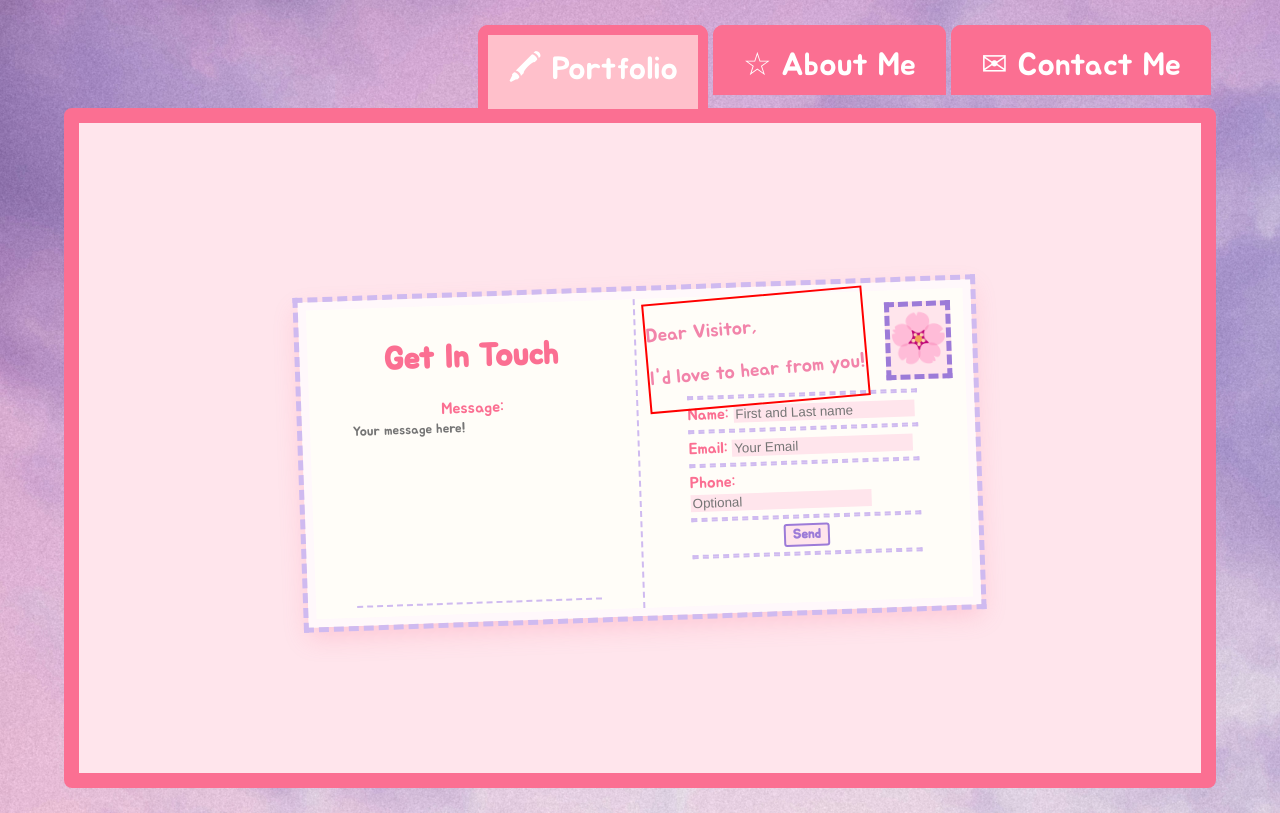
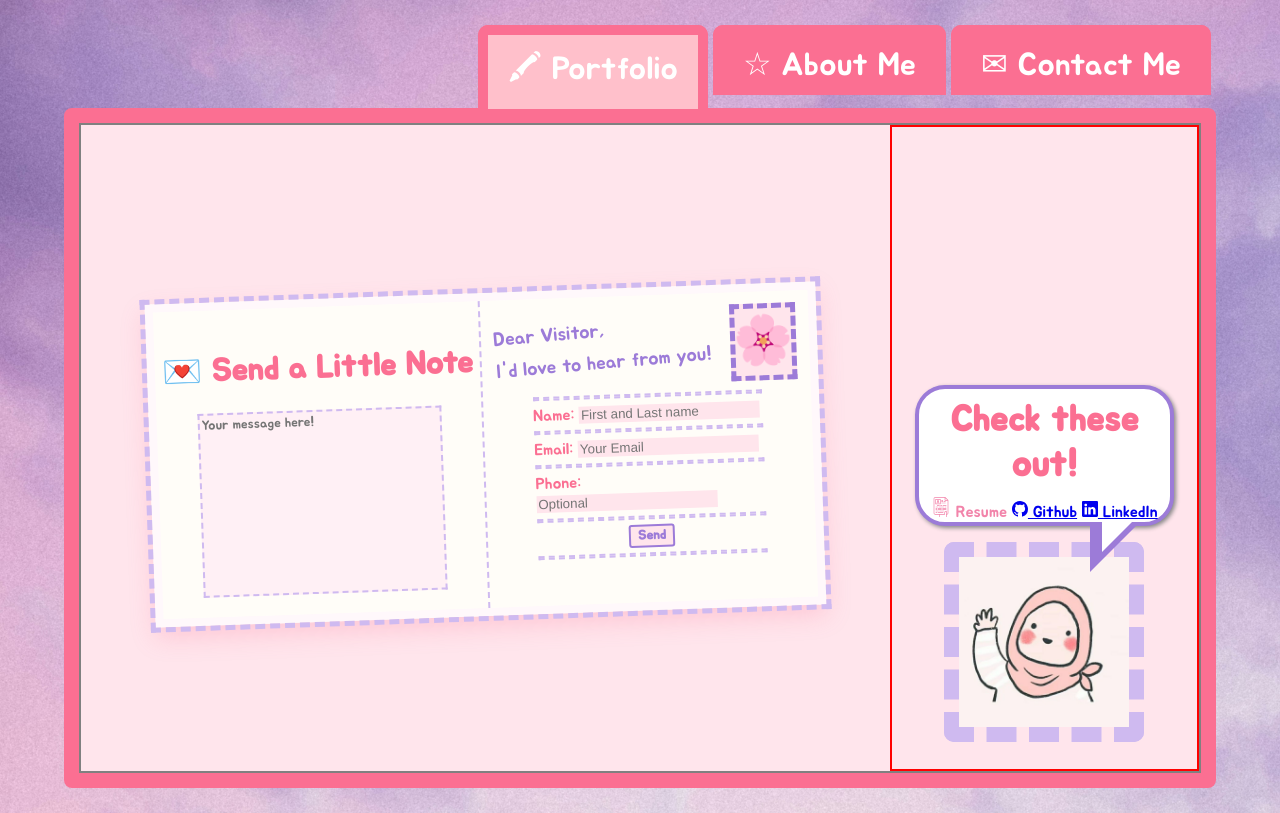
Before and after one commit to Brygetee/My-Portfolio-Website, a Flask app: page /contact in a window 1280 px wide. Run offline with Flask 3, Linux system fonts and the light colour scheme.

Commit message:
finished main layout for contact page + added cartoon caption

```diff
--- a/main.py
+++ b/main.py
@@ -16,5 +16,5 @@ if __name__ == '__main__':
 
 
 # emojis: https://emojicombos.com/heart
-# TODO 1: Add two more flower decorations and make them all responsive
-# TODO 2: Complete rough draft of contact me form page
+# TODO 1: Align cartoon on contact page + add h1
+# TODO 2: Complete rough draft of portfolio page + fix tab css
--- a/static/styles.css
+++ b/static/styles.css
@@ -168,12 +168,12 @@ body{
 
 }
 #flower-decoration-1{
-    color: var(--dark-purple);
-    font-size: 8rem;
+    color: var(--dark-pink);
+    font-size: 4rem;
     position: absolute;
     z-index: 3;
-    top: 80%;
-    left: 28%;
+    top: 86%;
+    left: 30%;
 
 
 
@@ -378,6 +378,46 @@ body{
 }
 
 /*-------------------------Form page--------------------------------*/
+.contact-page{
+    display: flex;
+    border: 2px solid gray;
+    z-index: 999;
+    height: 100%;
+    width: 100%;
+}
+
+.contact-speech-bubble{
+    display: flex;
+    flex-direction: column;
+    border: 2px solid red;
+    justify-content: flex-end;
+    padding: 0 1rem;
+
+}
+.contact-speech-bubble .speech{
+    border: 4px solid var(--dark-purple);
+}
+.contact-speech-bubble .speech:before{
+  content: '';
+  position: absolute;
+  width: 0;
+  height: 0;
+  right: 30px;
+  top: 100%;
+  border-width: 25px;
+  border-style: solid;
+  border-color: var(--dark-purple) transparent transparent var(--dark-purple);
+}
+#contact-cartoon{
+    height: auto;
+    width: 100%;
+    max-width: 200px;
+    border: 15px dashed var(--light-purple);
+    border-radius: 10px;
+    display: block;
+    margin: 0 auto;
+    margin-bottom: 10%;
+}
  .post-card{
     background-color: #fffdf8;
     height: 50%;
@@ -395,7 +435,6 @@ body{
  }
 #contactForm input:focus,
 #message:focus{
-    background-color: #fff0f5;
     outline: none;
     box-shadow: 0 0 8px var(--light-purple);
 }
@@ -421,6 +460,7 @@ body{
     border-right: 2px dashed var(--light-purple);
     height: 80%;
 
+
  }
  #message{
     width: 75%;
@@ -428,9 +468,10 @@ body{
     cursor: pointer;
     border: none;
     background-color: transparent;
-    border-bottom: 2px dashed var(--light-purple);
+    border: 2px dashed var(--light-purple);
     font-family: "Jua", sans-serif;
     color: var(--dark-purple);
+    background-color: #fff0f5;
     resize: none;
  }
  .contact-form-container, #post-card-contents{
@@ -464,12 +505,16 @@ hr{
     top:0%;
     right:15%;
     width:auto !important;
-    color:var(--text-pink);
+    color:var(--dark-purple);
     font-size:1.2rem;
     transform:rotate(-3deg);
-    border: 2px solid red;
-    margin: 0;
+
 }
+.address-lines p{
+    line-height: 2rem;
+
+}
+
 #send{
     width: 20%;
     margin: 0 auto;
--- a/templates/contact.html
+++ b/templates/contact.html
@@ -3,15 +3,15 @@
 
 {% block content %}
 <!-- Contact Form -->
+<div class="contact-page">
+
 <div class="post-card">
     <div id="stamp">
         🌸
     </div>
 
-
     <div id="post-card-contents">
-        <h1>Get In Touch</h1>
-        <label for="message">Message:</label>
+        <label for="message"><h1>💌 Send a Little Note</h1></label>
         <textarea id="message" name="message" placeholder="Your message here!" required></textarea>
     </div>
     <div class="contact-form-container">
@@ -35,8 +35,29 @@
     </form>
 </div>
             <div class="address-lines">
-            <p>Dear Visitor,</p>
-            <p>I'd love to hear from you!</p>
+            <p>Dear Visitor,<br> I'd love to hear from you!</p>
+
         </div>
     </div>
+        <div class="contact-speech-bubble">
+            <div class="speech">
+                <h3>Check these out!</h3>
+                <div>                    <a><svg xmlns="http://www.w3.org/2000/svg" viewBox="0 0 480 480" fill="currentColor" width="20" height="20">
+  <path d="M413.648 74.336 341.664 2.352A8.004 8.004 0 0 0 336 0H104C81.944 0 64 17.944 64 40v344c0 22.056 17.944 40 40 40h88v56h16v-56h120a8 8 0 0 0 8-8v-40c0-14.88 10.216-27.432 24-30.984V416v64h16v-56c22.056 0 40-17.944 40-40V80a7.986 7.986 0 0 0-2.352-5.664ZM344 27.312 388.688 72H344ZM400 384c0 13.232-10.768 24-24 24v-72a8 8 0 0 0-8-8c-26.472 0-48 21.528-48 48v32H104c-13.232 0-24-10.768-24-24V40c0-13.232 10.768-24 24-24h224v64a8 8 0 0 0 8 8h64Z"/>
+  <path d="M224 48H112a8 8 0 0 0-8 8v112a8 8 0 0 0 8 8h112a8 8 0 0 0 8-8V56a8 8 0 0 0-8-8Zm-40 112h-32v-16c0-8.824 7.176-16 16-16s16 7.176 16 16Zm-16-48a8 8 0 1 1 8-8 8.009 8.009 0 0 1-8 8Zm48 48h-16v-16c0-10.488-5.136-19.72-12.952-25.56A23.855 23.855 0 0 0 192 104c0-13.232-10.768-24-24-24s-24 10.768-24 24c0 5.44 1.888 10.408 4.952 14.44C141.136 124.28 136 133.512 136 144v16h-16V64h96Z"/>
+  <path d="M248 72h40v16h-40zm0 32h48v16h-48zm64 0h40v16h-40zm-64 32h104v16H248zm-104 64h64v16h-64zm80 0h48v16h-48zm64 0h80v16h-80zm-176 32h64v16h-64zm80 0h128v16H192zm144 0h32v16h-32zm-224 32h32v16h-32zm48 0h96v16h-96zm112 0h96v16h-96zm-160 32h32v16h-32zm48 0h96v16h-96zm112 0h96v16h-96zm-160 32h72v16h-72zm88 0h112v16H200zm-88 32h32v16h-32zm48 0h136v16H160z"/>
+</svg> Resume</a>
+
+                    <a href="https://github.com/Brygetee" class="nav-link px-2 text-body-secondary"><svg xmlns="http://www.w3.org/2000/svg" width="16" height="16" fill="currentColor" class="bi bi-github" viewBox="0 0 16 16" >
+                        <path d="M8 0C3.58 0 0 3.58 0 8c0 3.54 2.29 6.53 5.47 7.59.4.07.55-.17.55-.38 0-.19-.01-.82-.01-1.49-2.01.37-2.53-.49-2.69-.94-.09-.23-.48-.94-.82-1.13-.28-.15-.68-.52-.01-.53.63-.01 1.08.58 1.23.82.72 1.21 1.87.87 2.33.66.07-.52.28-.87.51-1.07-1.78-.2-3.64-.89-3.64-3.95 0-.87.31-1.59.82-2.15-.08-.2-.36-1.02.08-2.12 0 0 .67-.21 2.2.82.64-.18 1.32-.27 2-.27s1.36.09 2 .27c1.53-1.04 2.2-.82 2.2-.82.44 1.1.16 1.92.08 2.12.51.56.82 1.27.82 2.15 0 3.07-1.87 3.75-3.65 3.95.29.25.54.73.54 1.48 0 1.07-.01 1.93-.01 2.2 0 .21.15.46.55.38A8.01 8.01 0 0 0 16 8c0-4.42-3.58-8-8-8"/>
+                      </svg> Github</a>
+
+                    <a href="https://www.linkedin.com/in/brygetee-michelle-al-shawkani-2aa09425b/" class="nav-link px-2 text-body-secondary"><svg xmlns="http://www.w3.org/2000/svg" width="16" height="16" fill="currentColor" class="bi bi-linkedin" viewBox="0 0 16 16">
+                        <path d="M0 1.146C0 .513.526 0 1.175 0h13.65C15.474 0 16 .513 16 1.146v13.708c0 .633-.526 1.146-1.175 1.146H1.175C.526 16 0 15.487 0 14.854zm4.943 12.248V6.169H2.542v7.225zm-1.2-8.212c.837 0 1.358-.554 1.358-1.248-.015-.709-.52-1.248-1.342-1.248S2.4 3.226 2.4 3.934c0 .694.521 1.248 1.327 1.248zm4.908 8.212V9.359c0-.216.016-.432.08-.586.173-.431.568-.878 1.232-.878.869 0 1.216.662 1.216 1.634v3.865h2.401V9.25c0-2.22-1.184-3.252-2.764-3.252-1.274 0-1.845.7-2.165 1.193v.025h-.016l.016-.025V6.169h-2.4c.03.678 0 7.225 0 7.225z"/>
+                      </svg>  LinkedIn</a></div>
+            </div>
+            <img src="static/hijabi.jpg" id="contact-cartoon">
+            </div>
+
+    </div>
 {% endblock %}
```
